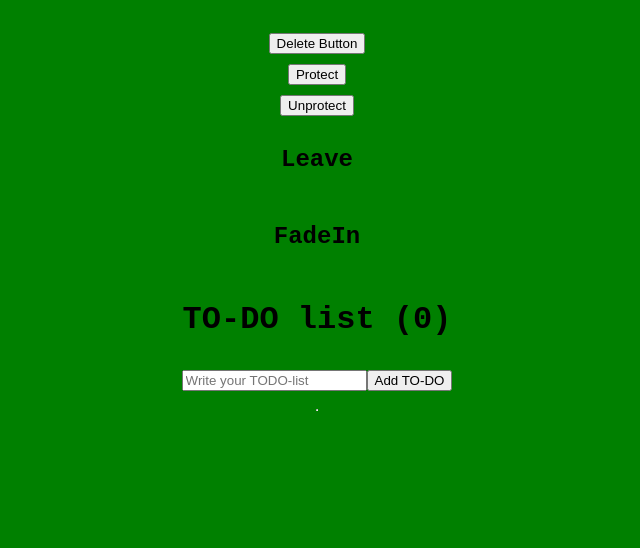
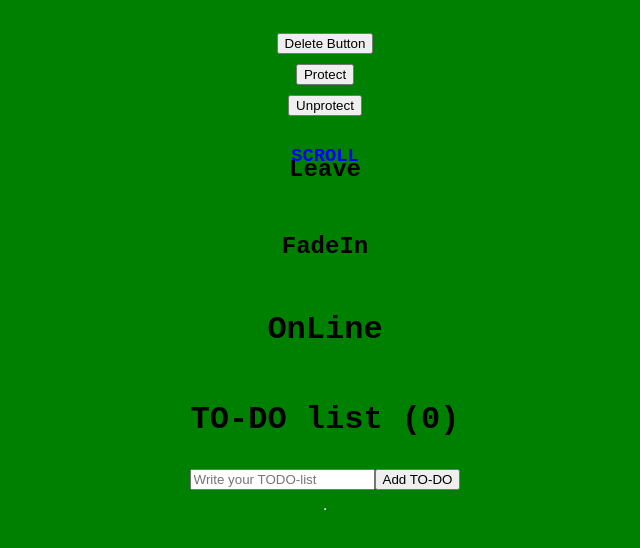
Before and after one commit to karpei-taemukan/react-beginners, a React (Create React App) app: page / in a window 1280 px wide. Shown: the part 651-1199 px from the top of the page, without its empty margins (323-963 px from the left). Before the commit the page ends 1120 px from the top, so only its background shows below. Built offline with nearby package versions, Linux system fonts and the light colour scheme.

Commit message:
useNetwork and useScroll

```diff
--- a/src/App.js
+++ b/src/App.js
@@ -7,6 +7,8 @@ import Confirm from "./Confirm";
 import Prevent from "./Prevent";
 import Leave from "./Leave";
 import FadeIn from "./FadeIn";
+import Network from "./Network";
+import Scroll from "./Scroll";
 
 const useInput = (initialValue,validator) => {
   const [value, setValue] = useState(initialValue);
@@ -116,8 +118,10 @@ useEffect(() => console.log("run count, keyword"), [counter,keyword]);
     <Ref />
     <Confirm />
     <Prevent />
+    <Scroll />
     <Leave />
     <FadeIn />
+    <Network />
     </div>
 
   );
--- a/src/App.module.css
+++ b/src/App.module.css
@@ -1,4 +1,7 @@
-
+body{
+  height: 1000vh;
+  width: 100vw;
+}
 div {
   display: flex;
   flex-direction: column;
--- /dev/null
+++ b/src/Network.js
@@ -0,0 +1,37 @@
+import { useEffect, useState } from "react";
+
+const useNetwork = (onChange) => {
+const [status, setStatus] = useState(navigator.onLine);
+
+const handleChange = () => {
+    if(typeof onChange === "function"){
+    setStatus(navigator.onLine);
+    }
+    onChange(navigator.onLine);
+}
+
+useEffect(() => {
+
+    window.addEventListener("online", handleChange)
+    window.addEventListener("offline", handleChange)
+
+    return () => {
+    window.removeEventListener("online", handleChange)
+    window.removeEventListener("offline", handleChange)
+}},[])
+return status;
+}
+
+function Network(){
+    const handleNetworkChange  = (onLine) => {
+console.log(onLine ? "online" : "offline")
+    }
+    const onLine = useNetwork(handleNetworkChange);
+    return (
+    <div>
+
+    <h1>{onLine ? "OnLine" : "OffLine"}</h1>
+    </div>)
+}
+
+export default Network;
--- /dev/null
+++ b/src/Scroll.js
@@ -0,0 +1,42 @@
+import { /*useRef ,*/ useEffect,useState } from "react";
+
+const useScroll = () => {
+//const  element = useRef();
+
+const [scroll, setScroll] = useState({x:0,y:0});
+
+const handle = () => {
+    //console.log("x:", window.screenX, "y:", window.scrollY);
+    setScroll({x:window.screenX, y:window.pageYOffset});
+
+   /* if(window.scrollY > 500){
+        element.current.style.color= "red";
+    }
+    else{
+        element.current.style.color= "blue";
+    }*/
+}
+
+useEffect(()=>{
+    window.addEventListener("scroll", handle);
+    return () => {
+    window.removeEventListener("scroll", handle);
+    }
+},[]);
+
+//return element;
+return scroll;
+}
+
+function Scroll(){
+    //const style = useScroll();
+    const {y} = useScroll();
+return (
+    <div>
+        <h3 style={{ position: "fixed", color: y > 500 ? "red": "blue"}}>SCROLL</h3>
+       {/*<h3 ref={style}>SCROLL</h3>*/}
+    </div>
+)
+}
+
+export default Scroll;
```
